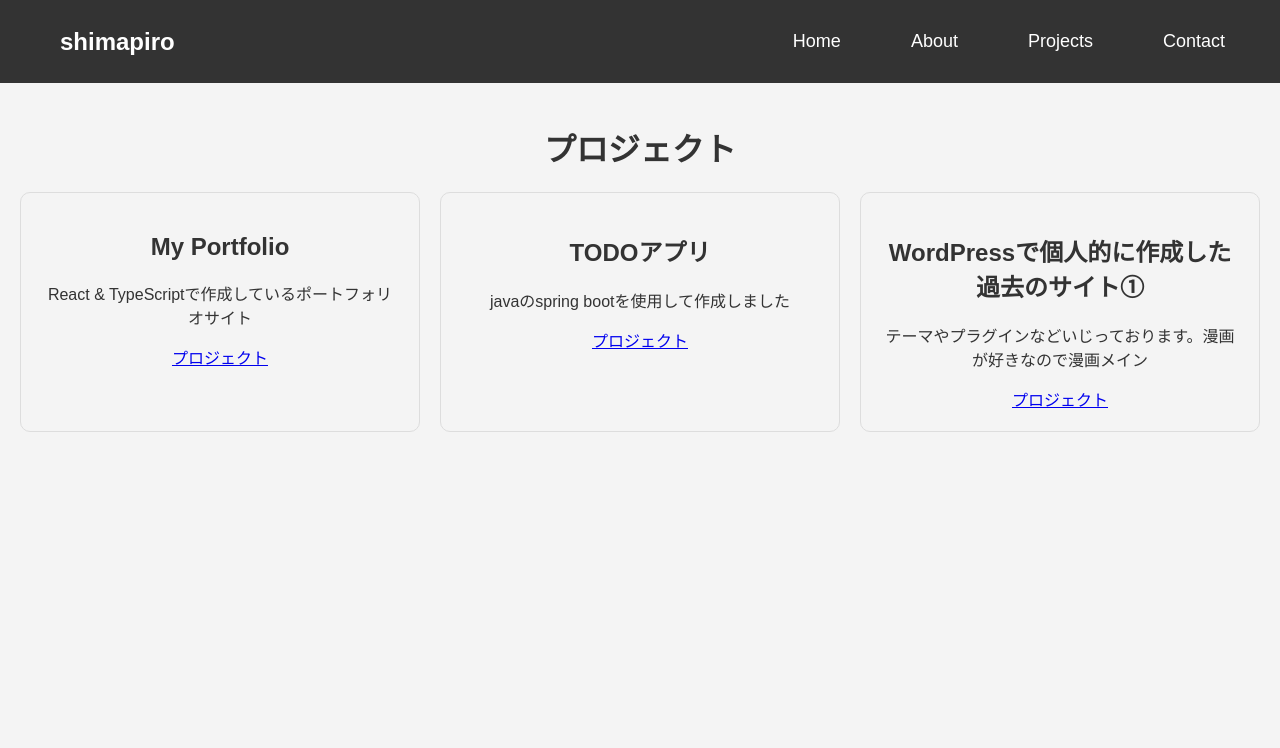
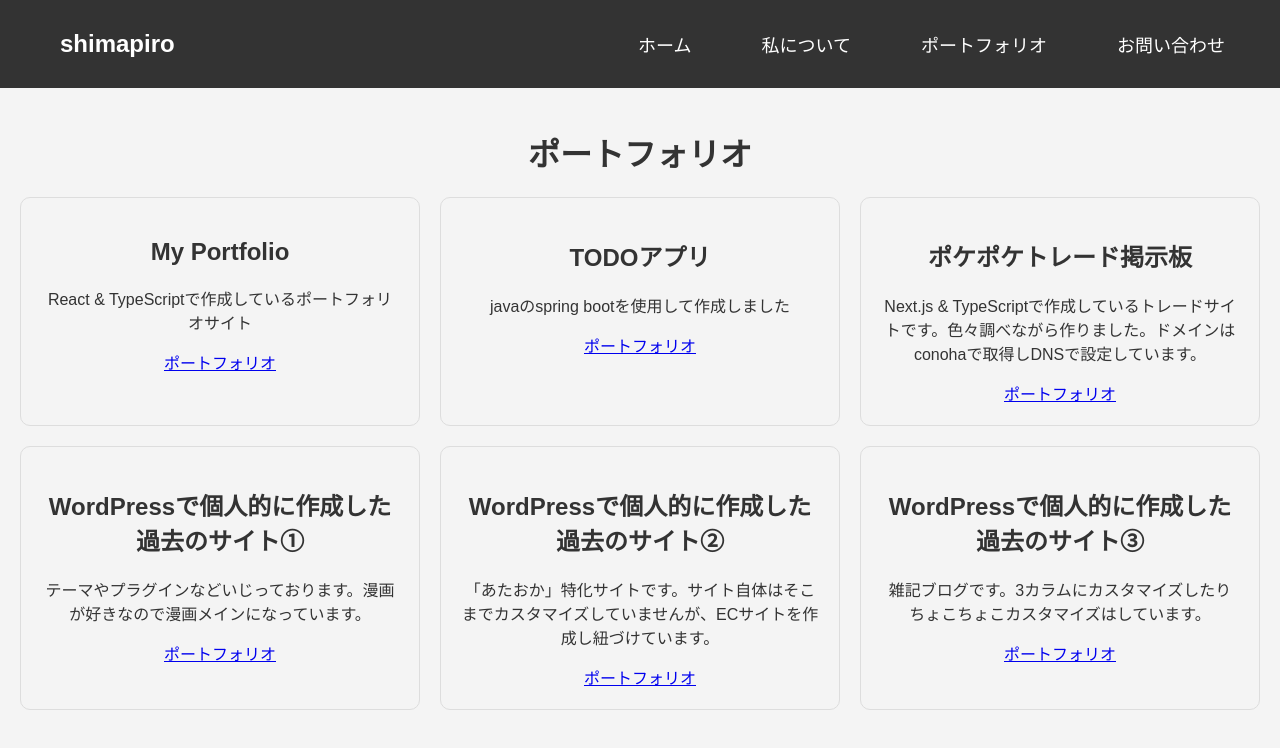
Before and after one commit to shimapiro/my-portfolio, a React (Vite) app: page /projects in a window 1280 px wide. Shown: the top 748 px of the page. Built offline with nearby package versions, Linux system fonts and the light colour scheme.

Commit message:
⚡️ ポートフォリオ

```diff
--- a/src/components/Navbar.tsx
+++ b/src/components/Navbar.tsx
@@ -21,10 +21,10 @@ const Navbar: React.FC = () => {
         <div className="bar"></div>
       </div>
       <ul className={`nav-links ${isOpen ? 'open' : ''}`}>
-        <li><Link to="/" onClick={toggleMenu}>Home</Link></li>
-        <li><Link to="/about" onClick={toggleMenu}>About</Link></li>
-        <li><Link to="/projects" onClick={toggleMenu}>Projects</Link></li>
-        <li><Link to="/contact" onClick={toggleMenu}>Contact</Link></li>
+        <li><Link to="/" onClick={toggleMenu}>ホーム</Link></li>
+        <li><Link to="/about" onClick={toggleMenu}>私について</Link></li>
+        <li><Link to="/projects" onClick={toggleMenu}>ポートフォリオ</Link></li>
+        <li><Link to="/contact" onClick={toggleMenu}>お問い合わせ</Link></li>
       </ul>
     </nav>
   );
--- a/src/pages/Projects.tsx
+++ b/src/pages/Projects.tsx
@@ -16,23 +16,41 @@ const Projects: React.FC = () => {
       link: 'https://github.com/shimapiro/TODO'
     },
     {
+      title: 'ポケポケトレード掲示板',
+      description: 'Next.js & TypeScriptで作成しているトレードサイトです。色々調べながら作りました。ドメインはconohaで取得しDNSで設定しています。',
+      // image: '/project1.png',
+      link: 'https://pokepoke-trade.com/'
+    },
+    {
       title: 'WordPressで個人的に作成した過去のサイト➀',
-      description: 'テーマやプラグインなどいじっております。漫画が好きなので漫画メイン',
+      description: 'テーマやプラグインなどいじっております。漫画が好きなので漫画メインになっています。',
       // image: '/task-manager.png',
       link: 'https://dokodeyomeru.jp/'
+    },
+    {
+      title: 'WordPressで個人的に作成した過去のサイト➁',
+      description: '「あたおか」特化サイトです。サイト自体はそこまでカスタマイズしていませんが、ECサイトを作成し紐づけています。',
+      // image: '/task-manager.png',
+      link: 'https://ata-oka.com/'
+    },
+    {
+      title: 'WordPressで個人的に作成した過去のサイト➂',
+      description: '雑記ブログです。3カラムにカスタマイズしたりちょこちょこカスタマイズはしています。',
+      // image: '/task-manager.png',
+      link: 'https://nextnote-plus.com/'
     }
   ];
 
   return (
     <div className="projects-container">
-      <h1>プロジェクト</h1>
+      <h1>ポートフォリオ</h1>
       <div className="projects-grid">
         {projectList.map((project, index) => (
           <div key={index} className="project-card">
             {/* <img src={project.image} alt={project.title} /> */}
             <h2>{project.title}</h2>
             <p>{project.description}</p>
-            <a href={project.link} target="_blank" rel="noopener noreferrer">プロジェクト</a>
+            <a href={project.link} target="_blank" rel="noopener noreferrer">ポートフォリオ</a>
           </div>
         ))}
       </div>
```
